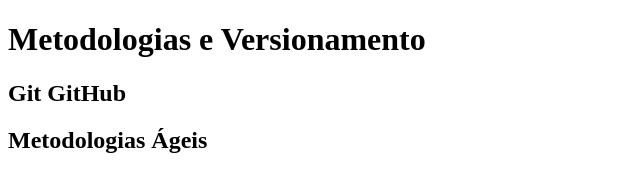
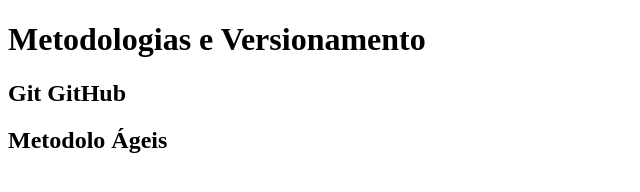
Before and after one commit to daviinevess/MeuSite_MA79, a plain HTML site: page Meu Site Branch/index.html in a window 1280 px wide. Shown: the full height of the page, 0-640 px from the left. Drawn offline with Linux system fonts and the light colour scheme.

Commit message:
Update index.html

```diff
--- a/Meu Site Branch/index.html
+++ b/Meu Site Branch/index.html
@@ -18,7 +18,7 @@
             </p>
         </article>
         <article>
-            <h2>Metodologias Ágeis</h2>
+            <h2>Metodolo Ágeis</h2>
             <p>
 
             </p>
```
